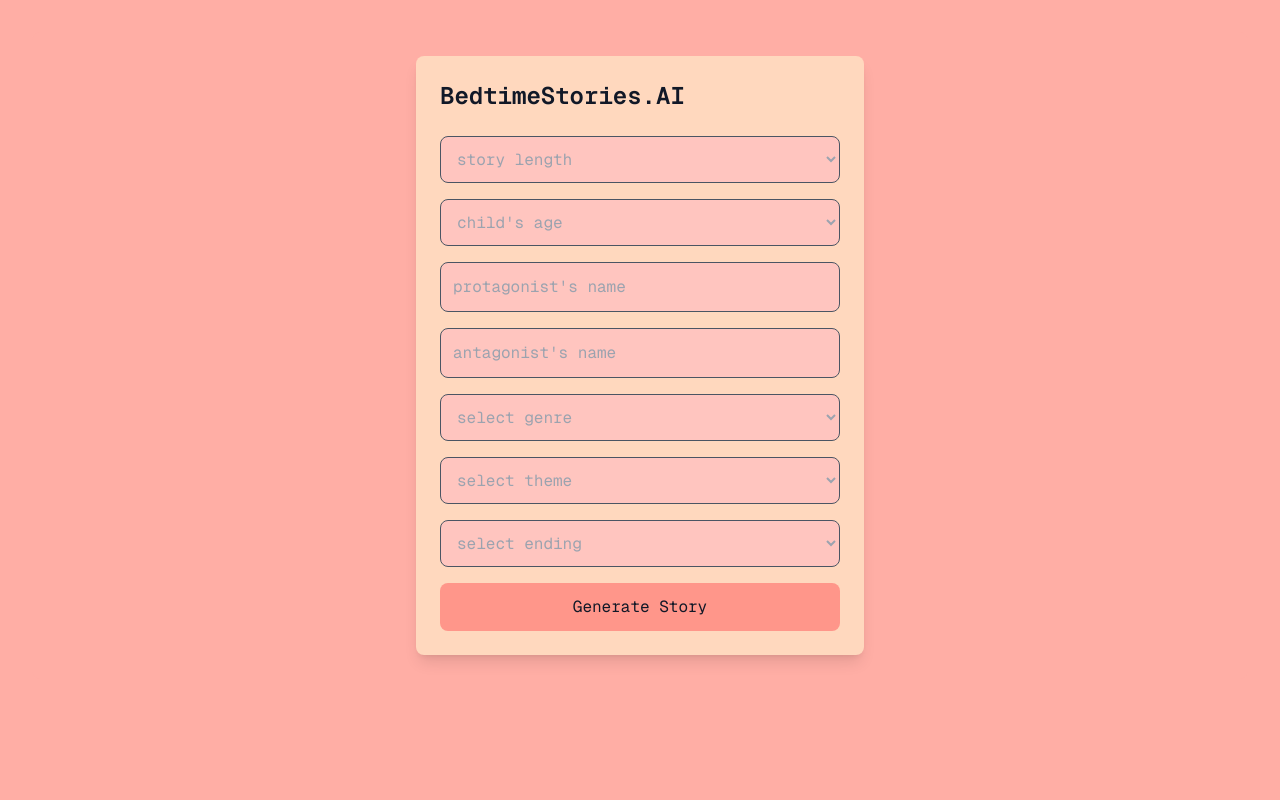
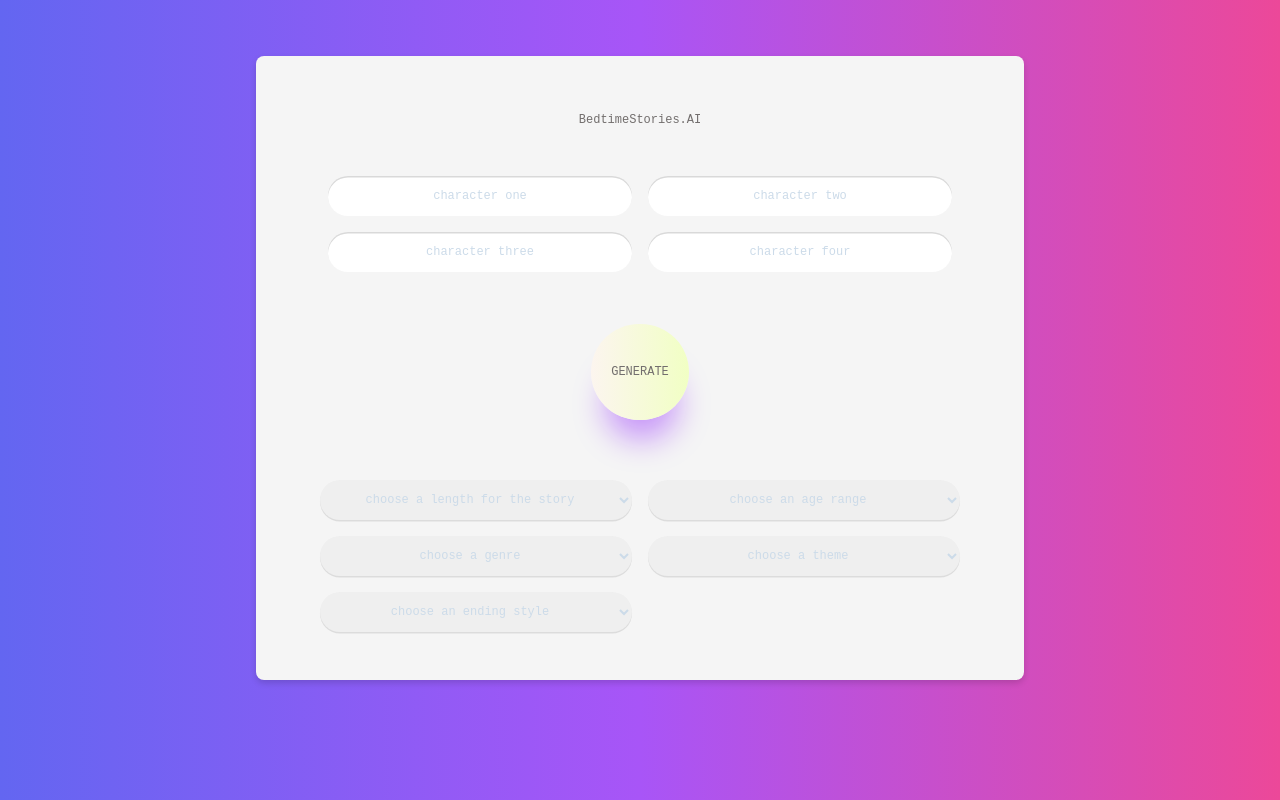
Before and after one commit to StevelandOH/bedtime-stories-ai, a Next.js app: page / in a window 1280 px wide. Built offline with nearby package versions, Linux system fonts and the light colour scheme.

Commit message:
Nuemorphic Styling

```diff
--- a/app/page.js
+++ b/app/page.js
@@ -2,8 +2,8 @@ import LandingPage from "./pages/LandingPage";
 
 export default function Home() {
   return (
-    <div className="p-8 bg-softPeach font-[family-name:var(--font-geist-sans)] min-h-screen">
-      <main className="shadow-neumorphism p-6 bg-softPeach rounded-lg">
+    <div className="p-8 bg-gradient-to-r from-indigo-500 via-purple-500 to-pink-500 font-[family-name:var(--font-geist-sans)] min-h-screen">
+      <main className="p-6 rounded-lg">
         <LandingPage />
       </main>
       <footer
--- a/app/pages/GeneratedStory.js
+++ b/app/pages/GeneratedStory.js
@@ -1,4 +1,31 @@
-import Head from "next/head";
+export const metadata = {
+  title: `${title} | BedtimeStories.AI`,
+  description: `Read the generated story titled "${title}" created with BedtimeStories.AI.`,
+  keywords: [
+    "bedtime story",
+    "AI story",
+    "children's story",
+    "generated story",
+  ],
+  openGraph: {
+    title: `${title} | BedtimeStories.AI`,
+    description: `Read the generated story titled "${title}" created with BedtimeStories.AI.`,
+    images: [
+      {
+        url: "/path-to-your-image.png", // Update this with the actual path
+        width: 1200,
+        height: 630,
+        alt: "Generated Story Image",
+      },
+    ],
+  },
+  twitter: {
+    card: "summary_large_image",
+    title: `${title} | BedtimeStories.AI`,
+    description: `Read the generated story titled "${title}" created with BedtimeStories.AI.`,
+    images: ["/path-to-your-image.png"], // Update this with the actual path
+  },
+};
 
 const GeneratedStory = ({ story, onBack, resubmit }) => {
   const extractTitleAndStory = (storyText) => {
@@ -11,27 +38,7 @@ const GeneratedStory = ({ story, onBack, resubmit }) => {
   const { title, story: extractedStory } = extractTitleAndStory(story);
 
   return (
-    <>
-      <Head>
-        <title>{title} | BedtimeStories.AI</title>
-        <meta
-          name="description"
-          content={`Read the generated story titled "${title}" created with BedtimeStories.AI.`}
-        />
-        <meta
-          name="keywords"
-          content="bedtime story, AI story, children's story, generated story"
-        />
-        <meta property="og:title" content={title} />
-        <meta
-          property="og:description"
-          content={`Read the generated story titled "${title}" created with BedtimeStories.AI.`}
-        />
-        <meta property="og:image" content="/path-to-your-image.png" />
-        <meta name="twitter:card" content="summary_large_image" />
-      </Head>
-
-      <div className="max-w-md mx-auto p-6 rounded-lg shadow-lg bg-lightBeige text-gray-900">
+    <div className="max-w-md mx-auto p-6 rounded-lg shadow-lg">
       <h2 className="font-bold text-2xl mb-4">{title}</h2>
       <p className="whitespace-pre-wrap">{extractedStory}</p>
 
@@ -47,13 +54,12 @@ const GeneratedStory = ({ story, onBack, resubmit }) => {
         {/* Refresh button */}
         <button
           onClick={(e) => resubmit(e)}
-            className="w-full p-3 bg-warmOrange  rounded hover:bg-lightBeige focus:outline-none focus:ring-4 focus:ring-lightBeige transition duration-300 transform hover:scale-105 flex items-center justify-center"
+          className="w-full p-3 bg-warmOrange rounded hover:bg-lightBeige focus:outline-none focus:ring-4 focus:ring-lightBeige transition duration-300 transform hover:scale-105 flex items-center justify-center"
         >
           re-generate
         </button>
       </div>
     </div>
-    </>
   );
 };
 
--- a/app/pages/LandingPage.js
+++ b/app/pages/LandingPage.js
@@ -1,32 +1,45 @@
-import Head from "next/head";
 import StoryForm from "./StoryForm";
+
+// Exporting the metadata for this specific page
+export const metadata = {
+  title: "Welcome to BedtimeStories.AI",
+  description:
+    "Generate personalized bedtime stories for your children with BedtimeStories.AI. Choose genres, themes, and characters to create unique stories.",
+  keywords: [
+    "bedtime stories",
+    "AI stories",
+    "children's stories",
+    "story generator",
+    "personalized stories",
+  ],
+  openGraph: {
+    title: "Welcome to BedtimeStories.AI",
+    description:
+      "Generate personalized bedtime stories for your children with BedtimeStories.AI.",
+    images: [
+      {
+        url: "/images/og-landing.png", // Update with your image path
+        width: 1200,
+        height: 630,
+        alt: "Bedtime Stories AI Landing Page Image",
+      },
+    ],
+    url: "https://your-domain.com", // Update with your domain
+  },
+  twitter: {
+    card: "summary_large_image",
+    title: "Welcome to BedtimeStories.AI",
+    description:
+      "Generate personalized bedtime stories for your children with BedtimeStories.AI.",
+    images: ["/images/og-landing.png"], // Update with your image path
+  },
+};
 
 const LandingPage = () => {
   return (
-    <>
-      <Head>
-        <title>Welcome to BedtimeStories.AI</title>
-        <meta
-          name="description"
-          content="Generate personalized bedtime stories for your children with BedtimeStories.AI. Choose genres, themes, and characters to create unique stories."
-        />
-        <meta
-          name="keywords"
-          content="bedtime stories, AI stories, children's stories, story generator, personalized stories"
-        />
-        <meta property="og:title" content="Welcome to BedtimeStories.AI" />
-        <meta
-          property="og:description"
-          content="Generate personalized bedtime stories for your children with BedtimeStories.AI."
-        />
-        <meta property="og:image" content="/images/og-landing.png" />{" "}
-        {/* Update with your image path */}
-        <meta property="og:url" content="https://your-domain.com" />{" "}
-        {/* Update with your domain */}
-        <meta name="twitter:card" content="summary_large_image" />
-      </Head>
+    <div>
       <StoryForm />
-    </>
+    </div>
   );
 };
 
--- a/app/pages/StoryForm.js
+++ b/app/pages/StoryForm.js
@@ -4,17 +4,52 @@ import { useState } from "react";
 import { GoogleGenerativeAI } from "@google/generative-ai";
 import { SELECTOR_DATA } from "../lib/selectorData";
 import dynamic from "next/dynamic";
-import Head from "next/head";
 
 const GeneratedStory = dynamic(() => import("./GeneratedStory"), {
   ssr: false,
 });
 const Loading = dynamic(() => import("./Loading"), { ssr: false });
 
+export const metadata = {
+  title: "Generate Bedtime Stories | BedtimeStories.AI",
+  description:
+    "Create personalized bedtime stories for kids using BedtimeStories.AI. Select genre, theme, and characters, and generate a unique story!",
+  keywords: [
+    "bedtime stories",
+    "AI generated stories",
+    "children's stories",
+    "story generator",
+    "kids storytelling",
+  ],
+  openGraph: {
+    title: "Generate Bedtime Stories | BedtimeStories.AI",
+    description:
+      "Create personalized bedtime stories for kids using BedtimeStories.AI. Choose genre, theme, and characters for a unique adventure!",
+    images: [
+      {
+        url: "/images/og-image.png", // Update this with your image path
+        width: 1200,
+        height: 630,
+        alt: "BedtimeStories.AI Open Graph Image",
+      },
+    ],
+    url: "https://your-domain.com", // Update with your domain
+  },
+  twitter: {
+    card: "summary_large_image",
+    title: "Generate Bedtime Stories | BedtimeStories.AI",
+    description:
+      "Create personalized bedtime stories for kids using BedtimeStories.AI. Select genre, theme, and characters for a unique story.",
+    images: ["/images/og-image.png"], // Update this with your image path
+  },
+};
+
 const StoryForm = () => {
   const [genre, setGenre] = useState("");
-  const [protagonist, setProtagonist] = useState("");
-  const [antagonist, setAntagonist] = useState("");
+  const [characterOne, setCharacterOne] = useState("");
+  const [characterTwo, setCharacterTwo] = useState("");
+  const [characterThree, setCharacterThree] = useState("");
+  const [characterFour, setCharacterFour] = useState("");
   const [theme, setTheme] = useState("");
   const [ending, setEnding] = useState("");
   const [age, setAge] = useState("");
@@ -31,8 +66,10 @@ const StoryForm = () => {
 
   const clearValues = () => {
     setGenre("");
-    setProtagonist("");
-    setAntagonist("");
+    setCharacterOne("");
+    setCharacterTwo("");
+    setCharacterThree("");
+    setCharacterFour("");
     setTheme("");
     setEnding("");
     setAge("");
@@ -49,8 +86,10 @@ const StoryForm = () => {
     const apiKey = process.env.NEXT_PUBLIC_GEMINI_API_KEY;
     const prompt = `Write a ${wordCount}-word story for a child aged ${age}. Use a narrator, mark character voices, and add a line break plus an empty line when switching characters. Start the response off with a title for the story on its own line.
     - Genre: ${genre}
-    - Main Character: ${protagonist}
-    - Antagonist: ${antagonist}
+    - Character 1: ${characterOne}
+    - Character 2: ${characterTwo}
+    - Character 3: ${characterThree}
+    - Character 4: ${characterFour}
     - Theme: ${theme}
     - Ending: ${ending}.`;
 
@@ -83,53 +122,97 @@ const StoryForm = () => {
     );
 
   return (
-    <>
-      <Head>
-        <title>Generate Bedtime Stories | BedtimeStories.AI</title>
-        <meta
-          name="description"
-          content="Create personalized bedtime stories for kids using BedtimeStories.AI. Select genre, theme, and characters, and generate a unique story!"
-        />
-        <meta
-          name="keywords"
-          content="bedtime stories, AI generated stories, children's stories, story generator, kids storytelling"
-        />
-        <meta
-          property="og:title"
-          content="Generate Bedtime Stories | BedtimeStories.AI"
-        />
-        <meta
-          property="og:description"
-          content="Create personalized bedtime stories for kids using BedtimeStories.AI. Choose genre, theme, and characters for a unique adventure!"
-        />
-        <meta property="og:image" content="/images/og-image.png" />
-        <meta property="og:url" content="https://your-domain.com" />
-        <meta name="twitter:card" content="summary_large_image" />
-      </Head>
-
-      <div className="max-w-md mx-auto p-6 rounded-lg shadow-lg bg-lightBeige text-gray-900">
+    <div className="max-w-3xl mx-auto px-6 py-2 rounded-lg shadow-[0rem_0.2rem_0.4rem_0_rgb(0,0,0,0.15)] bg-whiteSmoke">
       {!loading && (
-          <h1 className="font-bold text-2xl text-center sm:text-left mb-6 font-[family-name:var(--font-geist-mono)]">
+        <h1 className="text-center font-mono text-smokeyGrey text-bold text-xs py-12">
           BedtimeStories.AI
         </h1>
       )}
       {!loading && !story && (
         <form
           onSubmit={handleSubmit}
-            className="space-y-4 font-[family-name:var(--font-geist-mono)]"
+          className="space-y-4 font-mono text-darkGrey"
         >
+          <div className="grid grid-cols-2 gap-4 mb-12 px-12">
+            {/* Character 1 Input */}
+            <div>
+              <input
+                id="character-one"
+                placeholder="character one"
+                type="text"
+                value={characterOne}
+                onChange={(e) => setCharacterOne(e.target.value)}
+                className="placeholder-coolGray text-mono text-center appearance-none w-full shadow-[inset_0rem_0.1rem_0_0_rgb(0,0,0,0.15)] p-3 rounded-full focus:outline-none focus:ring-2 focus:ring-white transition duration-200 text-smokeyGrey text-xs"
+                required
+              />
+            </div>
+
+            {/* Character 2 Input */}
+            <div>
+              <input
+                placeholder="character two"
+                id="character-two"
+                type="text"
+                value={characterTwo}
+                onChange={(e) => setCharacterTwo(e.target.value)}
+                className="placeholder-coolGray text-mono text-center appearance-none w-full shadow-[inset_0rem_0.1rem_0_0_rgb(0,0,0,0.15)] p-3 rounded-full focus:outline-none focus:ring-2 focus:ring-white transition duration-200 text-smokeyGrey text-xs"
+              />
+            </div>
+
+            {/* Character 3 Input */}
+            <div>
+              <input
+                placeholder="character three"
+                id="character-three"
+                type="text"
+                value={characterThree}
+                onChange={(e) => setCharacterThree(e.target.value)}
+                className="placeholder-coolGray text-mono text-center appearance-none w-full shadow-[inset_0rem_0.1rem_0_0_rgb(0,0,0,0.15)] p-3 rounded-full focus:outline-none focus:ring-2 focus:ring-white transition duration-200 text-smokeyGrey text-xs"
+              />
+            </div>
+
+            {/* Character 4 Input */}
+            <div>
+              <input
+                placeholder="character four"
+                id="character-four"
+                type="text"
+                value={characterFour}
+                onChange={(e) => setCharacterFour(e.target.value)}
+                className="placeholder-coolGray text-mono text-center appearance-none w-full shadow-[inset_0rem_0.1rem_0_0_rgb(0,0,0,0.15)] p-3 rounded-full focus:outline-none focus:ring-2 focus:ring-white transition duration-200 text-smokeyGrey text-xs"
+                required
+              />
+            </div>
+          </div>
+
+          {/* Submit Button */}
+          <div className="w-full text-center px-12">
+            <button
+              type="submit"
+              className="m-1 text-center text-smokeyGrey shadow-[0.1rem_2rem_2rem_-.8rem_rgb(127,0,255,0.4)] hover:shadow-[0.1rem_2rem_2rem_-.3rem_rgb(127,0,255,0.4)] px-5 py-10 rounded-full bg-gradient-to-r from-pearl to-softLime border-none focus:outline-none focus:ring-2 focus:ring-white transition duration-300 text-xs"
+            >
+              GENERATE
+            </button>
+          </div>
+
+          {/* Dropdown Selectors */}
+          <div className="grid grid-cols-2 gap-4 p-10 text-center">
+            {/* Story Length */}
+            <div>
               <select
+                disabled={storyLength != ""}
+                id="story-length"
                 value={storyLength}
                 onChange={(e) => setStoryLength(e.target.value)}
                 className={
                   storyLength === ""
-                  ? "text-gray-400 w-full p-3 bg-pastelPink border border-gray-600 rounded-lg focus:outline-none focus:ring-2 focus:ring-softPeach transition duration-200"
-                  : "w-full p-3 bg-pastelPink border border-gray-600 rounded-lg focus:outline-none focus:ring-2 focus:ring-softPeach transition duration-200"
+                    ? "z-40 text-center w-full shadow-[0rem_0.1rem_0_0_rgb(120,120,120,0.2)] p-3 rounded-full focus:outline-none focus:ring-2 focus:ring-white transition duration-200 text-xs text-coolGray"
+                    : "z-40 text-center appearance-none w-full shadow-[inset_0rem_0.1rem_0_0_rgb(0,0,0,0.15)] p-3 rounded-full focus:outline-none focus:ring-2 focus:ring-white transition duration-200 text-xs text-smokeyGray"
                 }
                 required
               >
                 <option value="" disabled>
-                story length
+                  choose a length for the story
                 </option>
                 {SELECTOR_DATA.STORY_LENGTH.map((type, idx) => (
                   <option key={idx} value={type}>
@@ -137,19 +220,24 @@ const StoryForm = () => {
                   </option>
                 ))}
               </select>
+            </div>
 
+            {/* Age Range */}
+            <div>
               <select
+                disabled={age != ""}
+                id="age-range"
                 value={age.toString()}
                 onChange={(e) => setAge(e.target.value)}
                 className={
                   age === ""
-                  ? "text-gray-400 w-full p-3 bg-pastelPink border border-gray-600 rounded-lg focus:outline-none focus:ring-2 focus:ring-softPeach transition duration-200"
-                  : "w-full p-3 bg-pastelPink border border-gray-600 rounded-lg focus:outline-none focus:ring-2 focus:ring-softPeach transition duration-200"
+                    ? "text-center w-full shadow-[0rem_0.1rem_0_0_rgb(120,120,120,0.2)] p-3 rounded-full focus:outline-none focus:ring-2 focus:ring-white transition duration-200 text-xs text-coolGray"
+                    : "text-center appearance-none w-full shadow-[inset_0rem_0.1rem_0_0_rgb(0,0,0,0.15)] p-3 rounded-full focus:outline-none focus:ring-2 focus:ring-white transition duration-200 text-xs text-smokeyGray"
                 }
                 required
               >
                 <option value="" disabled>
-                child's age
+                  choose an age range
                 </option>
                 {SELECTOR_DATA.AGE_SELECTOR.map((type, idx) => (
                   <option key={idx} value={type}>
@@ -157,35 +245,24 @@ const StoryForm = () => {
                   </option>
                 ))}
               </select>
+            </div>
 
-            <input
-              type="text"
-              placeholder="protagonist's name"
-              value={protagonist}
-              onChange={(e) => setProtagonist(e.target.value)}
-              className="w-full p-3 bg-pastelPink border border-gray-600 rounded-lg focus:outline-none focus:ring-2 focus:ring-softPeach transition duration-200"
-              required
-            />
-            <input
-              type="text"
-              placeholder="antagonist's name"
-              value={antagonist}
-              onChange={(e) => setAntagonist(e.target.value)}
-              className="w-full p-3 bg-pastelPink border border-gray-600 rounded-lg focus:outline-none focus:ring-2 focus:ring-softPeach transition duration-200"
-              required
-            />
+            {/* Genre */}
+            <div>
               <select
+                disabled={genre != ""}
+                id="story-genre"
                 value={genre}
                 onChange={(e) => setGenre(e.target.value)}
                 className={
                   genre === ""
-                  ? "text-gray-400 w-full p-3 bg-pastelPink border border-gray-600 rounded-lg focus:outline-none focus:ring-2 focus:ring-softPeach transition duration-200"
-                  : "w-full p-3 bg-pastelPink border border-gray-600 rounded-lg focus:outline-none focus:ring-2 focus:ring-softPeach transition duration-200"
+                    ? "text-center w-full shadow-[0rem_0.1rem_0_0_rgb(120,120,120,0.2)] p-3 rounded-full focus:outline-none focus:ring-2 focus:ring-white transition duration-200 text-xs text-coolGray"
+                    : "text-center appearance-none w-full shadow-[inset_0rem_0.1rem_0_0_rgb(0,0,0,0.15)] p-3 rounded-full focus:outline-none focus:ring-2 focus:ring-white transition duration-200 text-xs text-smokeyGray"
                 }
                 required
               >
                 <option value="" disabled>
-                select genre
+                  choose a genre
                 </option>
                 {SELECTOR_DATA.STORY_TYPES.map((type, idx) => (
                   <option key={idx} value={type}>
@@ -193,19 +270,24 @@ const StoryForm = () => {
                   </option>
                 ))}
               </select>
+            </div>
 
+            {/* Theme */}
+            <div>
               <select
+                disabled={theme != ""}
+                id="story-theme"
                 value={theme}
                 onChange={(e) => setTheme(e.target.value)}
                 className={
                   theme === ""
-                  ? "text-gray-400 w-full p-3 bg-pastelPink border border-gray-600 rounded-lg focus:outline-none focus:ring-2 focus:ring-softPeach transition duration-200"
-                  : "w-full p-3 bg-pastelPink border border-gray-600 rounded-lg focus:outline-none focus:ring-2 focus:ring-softPeach transition duration-200"
+                    ? "text-center w-full shadow-[0rem_0.1rem_0_0_rgb(120,120,120,0.2)] p-3 rounded-full focus:outline-none focus:ring-2 focus:ring-white transition duration-200 text-xs text-coolGray"
+                    : "text-center appearance-none w-full shadow-[inset_0rem_0.1rem_0_0_rgb(0,0,0,0.15)] p-3 rounded-full focus:outline-none focus:ring-2 focus:ring-white transition duration-200 text-xs text-smokeyGray"
                 }
                 required
               >
                 <option value="" disabled>
-                select theme
+                  choose a theme
                 </option>
                 {SELECTOR_DATA.MORALS.map((type, idx) => (
                   <option key={idx} value={type}>
@@ -213,19 +295,24 @@ const StoryForm = () => {
                   </option>
                 ))}
               </select>
+            </div>
 
+            {/* Ending Style */}
+            <div>
               <select
+                disabled={ending != ""}
+                id="ending-style"
                 value={ending}
                 onChange={(e) => setEnding(e.target.value)}
                 className={
                   ending === ""
-                  ? "text-gray-400 w-full p-3 bg-pastelPink border border-gray-600 rounded-lg focus:outline-none focus:ring-2 focus:ring-softPeach transition duration-200"
-                  : "w-full p-3 bg-pastelPink border border-gray-600 rounded-lg focus:outline-none focus:ring-2 focus:ring-softPeach transition duration-200"
+                    ? "text-center w-full shadow-[0rem_0.1rem_0_0_rgb(120,120,120,0.2)] p-3 rounded-full focus:outline-none focus:ring-2 focus:ring-white transition duration-200 text-xs text-coolGray"
+                    : "text-center appearance-none w-full shadow-[inset_0rem_0.1rem_0_0_rgb(0,0,0,0.15)] p-3 rounded-full focus:outline-none focus:ring-2 focus:ring-white transition duration-200 text-xs text-smokeyGray"
                 }
                 required
               >
                 <option value="" disabled>
-                select ending
+                  choose an ending style
                 </option>
                 {SELECTOR_DATA.ENDING_TYPES.map((type, idx) => (
                   <option key={idx} value={type}>
@@ -233,18 +320,12 @@ const StoryForm = () => {
                   </option>
                 ))}
               </select>
-
-            <button
-              type="submit"
-              className="w-full p-3 bg-coralRed rounded-lg hover:bg-warmOrange focus:outline-none focus:ring-4 focus:ring-lightBeige transition duration-300 transform hover:scale-105"
-            >
-              Generate Story
-            </button>
+            </div>
+          </div>
         </form>
       )}
       {error && <p className="mt-4 text-red-500">{error}</p>}
     </div>
-    </>
   );
 };
 
--- a/tailwind.config.js
+++ b/tailwind.config.js
@@ -8,12 +8,27 @@ module.exports = {
   theme: {
     extend: {
       colors: {
-        coralRed: "#FF968A",
-        softPeach: "#FFAEA5",
-        pastelPink: "#FFC5BF",
-        lightBeige: "#FFD8BE",
-        warmOrange: "#FFC8A2",
+        whiteSmoke: "#F5F5F5",
+        pearl: "#FCF5EF",
+        pumpkin: "#FEA735",
+        orange: "#FE7235",
+        robinBlue: "#00C3FF",
+        deepBlue: "#0077FF",
+        lightBlue: "#DDE4ED",
+        coolGray: "#CCDBE9",
+        softBlue: "#B4C9DD",
+        warmBeige: "#EDE1DB",
+        softLime: "#F1FFC4",
+        darkGrey: "#595959",
+        smokeyGrey: "#726E6D",
       },
+    },
+    fontFamily: {
+      sans: ["Inter", "sans-serif"], // Clean, modern sans-serif
+      serif: ["Merriweather", "serif"], // Great for readability in long texts
+      display: ["Poppins", "sans-serif"], // Good for headings, modern and versatile
+      mono: ["Fira Code", "monospace"], // Perfect for coding or monospaced content
+      handwriting: ["Dancing Script", "cursive"], // Fun and fluid cursive style
     },
   },
   plugins: [],
```
Also changed, not shown: app/lib/selectorData.js (+2 -8 lines). Lines whose indentation alone changed are shown as unchanged.
